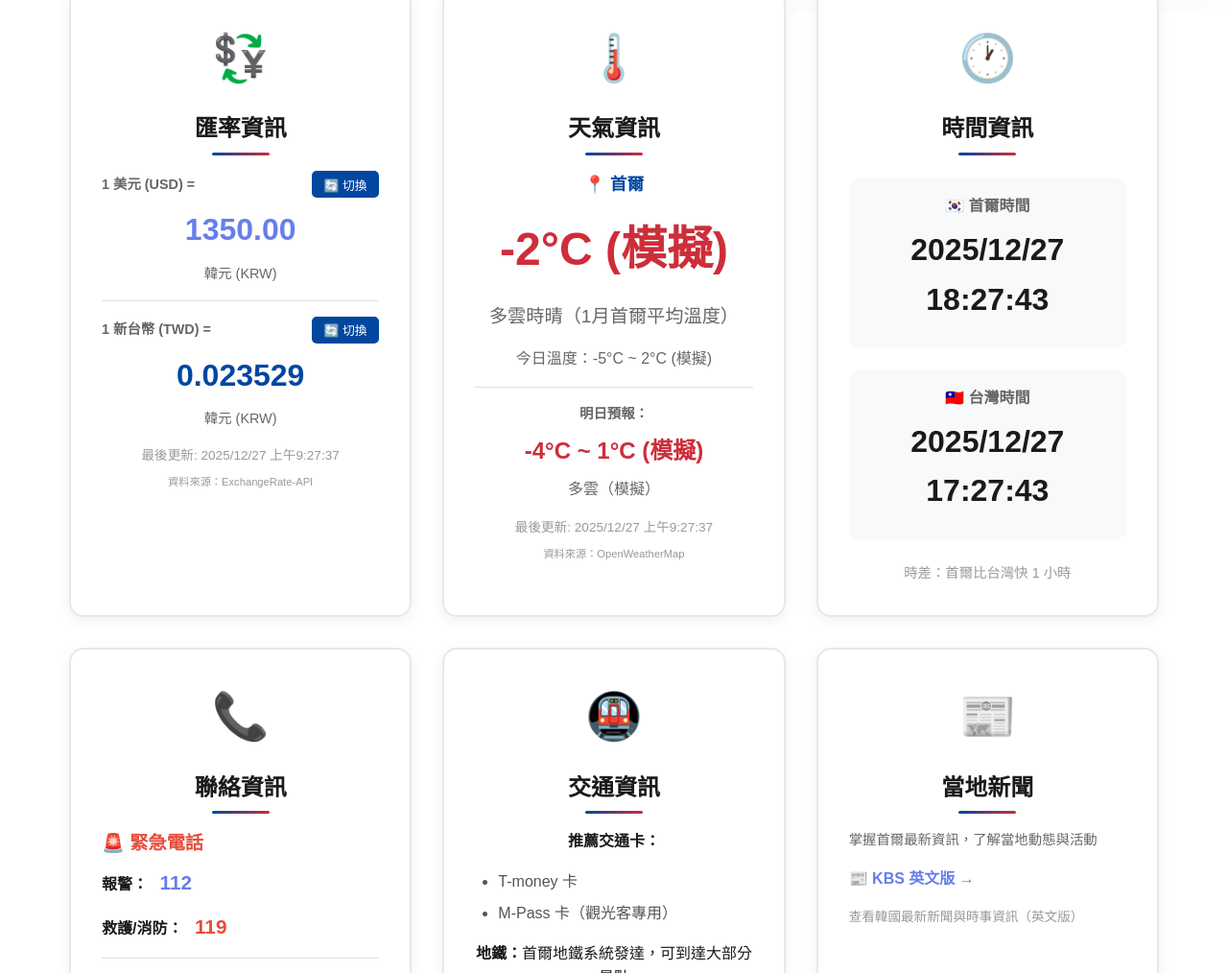
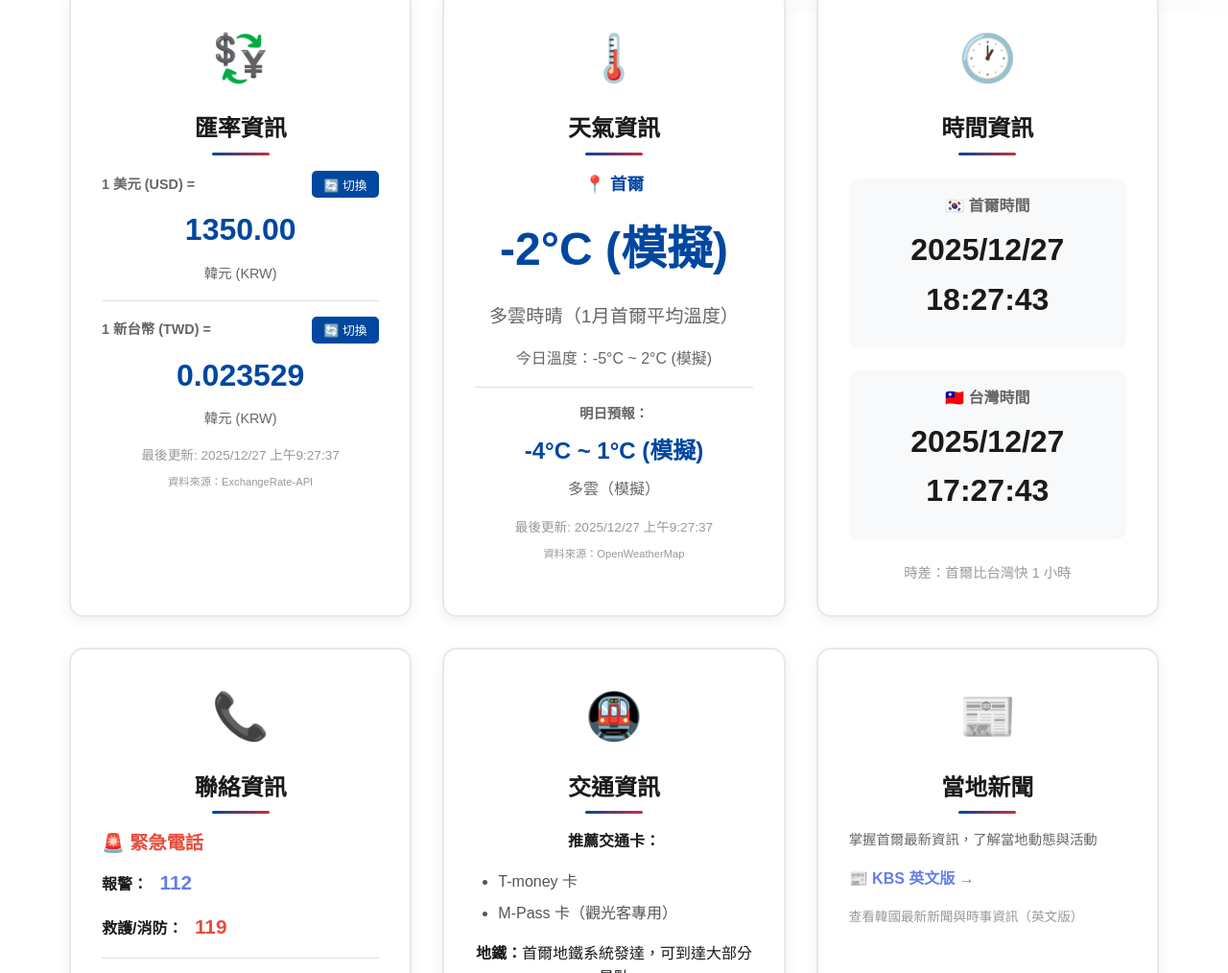
Before and after one commit to kioiku-ishisho/2026korea, a plain HTML site: page index.html in a window 1280 px wide. Shown: the part 786-1800 px from the top of the page at 96% size. Drawn offline with nearby package versions, Linux system fonts and the light colour scheme; no server answers.

Commit message:
theme adiust v2

```diff
--- a/index.html
+++ b/index.html
@@ -58,7 +58,7 @@
                                 🔄 切換
                             </button>
                         </div>
-                        <p class="rate-value" id="usd-krw-rate" style="font-size: 2rem; color: #667eea; margin: 0.5rem 0;">載入中...</p>
+                        <p class="rate-value" id="usd-krw-rate" style="font-size: 2rem; color: #0047A0; margin: 0.5rem 0;">載入中...</p>
                         <p class="rate-label" id="usd-rate-target-label">韓元 (KRW)</p>
                     </div>
                     <div style="margin-top: 1rem;">
@@ -86,7 +86,7 @@
                     <p class="temperature-range" id="today-range" style="font-size: 1rem; color: #666; margin-top: 0.5rem;">載入中...</p>
                     <div class="tomorrow-weather" style="margin-top: 1rem; padding-top: 1rem; border-top: 1px solid #e0e0e0;">
                         <p style="font-size: 0.9rem; color: #666; margin-bottom: 0.5rem;"><strong>明日預報：</strong></p>
-                        <p class="temperature" id="tomorrow-temp" style="font-size: 1.5rem; margin: 0.5rem 0;">載入中...</p>
+                        <p class="temperature" id="tomorrow-temp" style="font-size: 1.5rem; margin: 0.5rem 0; color: #0047A0;">載入中...</p>
                         <p class="weather-desc" id="tomorrow-desc" style="font-size: 1rem; color: #666;">載入中...</p>
                     </div>
                     <p class="last-update">最後更新: <span id="weather-update"></span></p>
--- a/styles.css
+++ b/styles.css
@@ -315,7 +315,7 @@ main {
 .temperature {
     font-size: 3rem;
     font-weight: bold;
-    color: #CD2E3A;
+    color: #0047A0;
     margin: 1rem 0;
 }
 
```
Also changed, not shown: preparation.html (+0 -1 lines).
